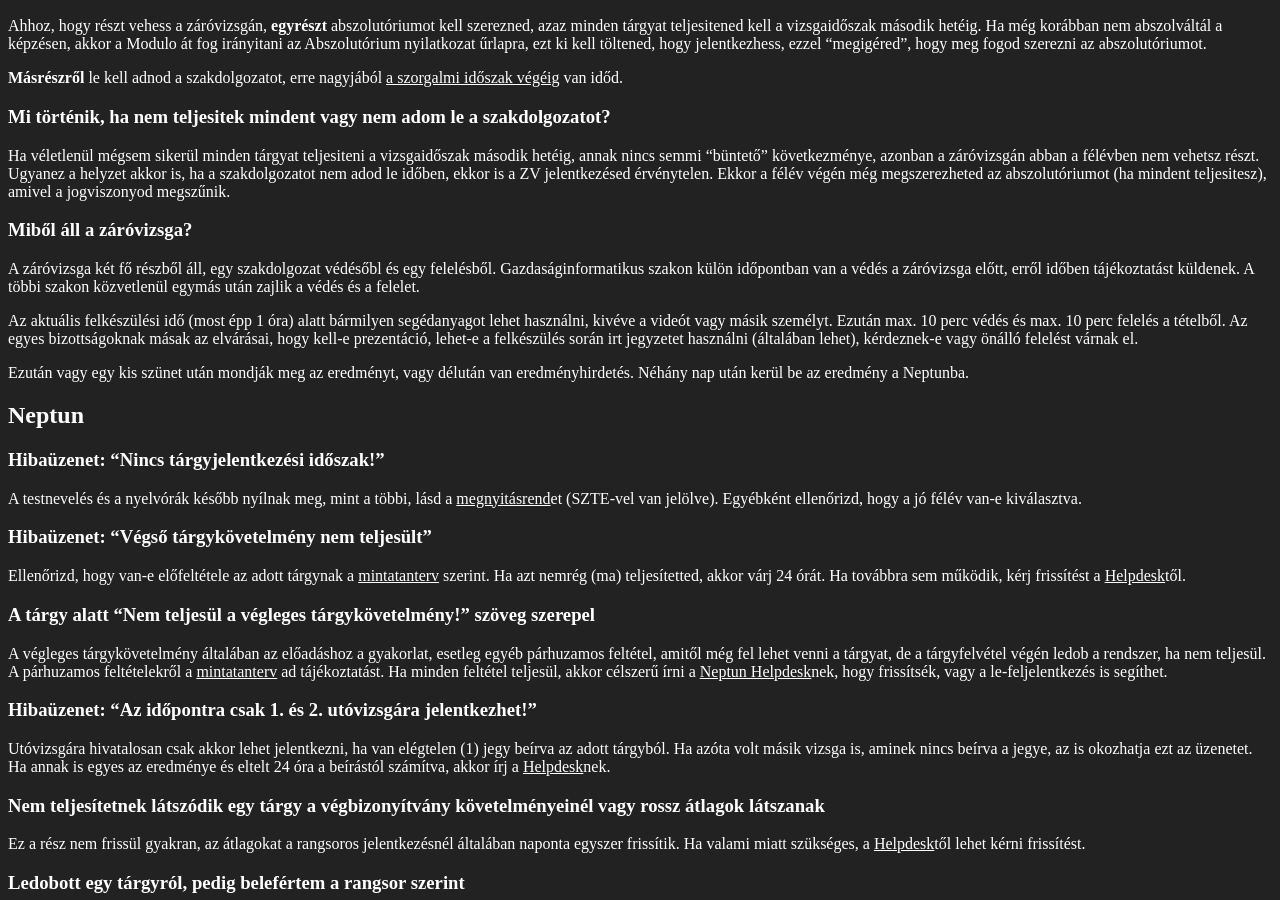
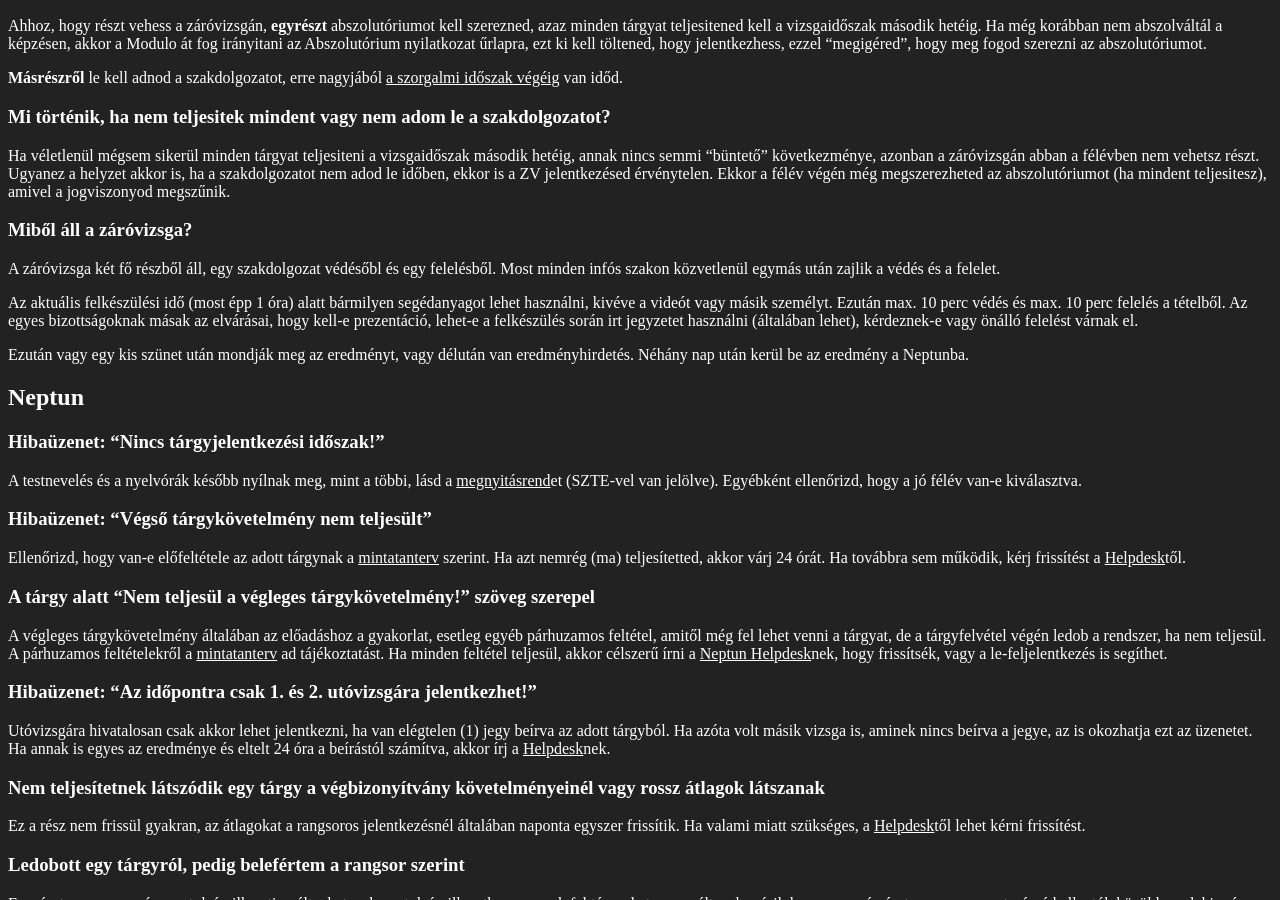
Before and after one commit to NorbiPeti/SZTE, a Jekyll site: the page built from index.md, in a window 1280 px wide and 900 px high, scrolled down 3168 px. Built offline with Jekyll 4.4.1, drawn with Linux system fonts in a browser that asks for light colours.

Commit message:
Update FAQ
More information has been revealed

```diff
--- a/index.md
+++ b/index.md
@@ -161,8 +161,7 @@ Ekkor a félév végén még megszerezheted az abszolutóriumot (ha mindent telj
 
 ### Miből áll a záróvizsga?
 A záróvizsga két fő részből áll, egy szakdolgozat védésőbl és egy felelésből.
-Gazdaságinformatikus szakon külön időpontban van a védés a záróvizsga előtt, erről időben tájékoztatást küldenek.
-A többi szakon közvetlenül egymás után zajlik a védés és a felelet.
+Most minden infós szakon közvetlenül egymás után zajlik a védés és a felelet.
 
 Az aktuális felkészülési idő (most épp 1 óra) alatt bármilyen segédanyagot lehet használni, kivéve a videót vagy másik
 személyt. Ezután max. 10 perc védés és max. 10 perc felelés a tételből. Az egyes bizottságoknak másak az elvárásai,
```
